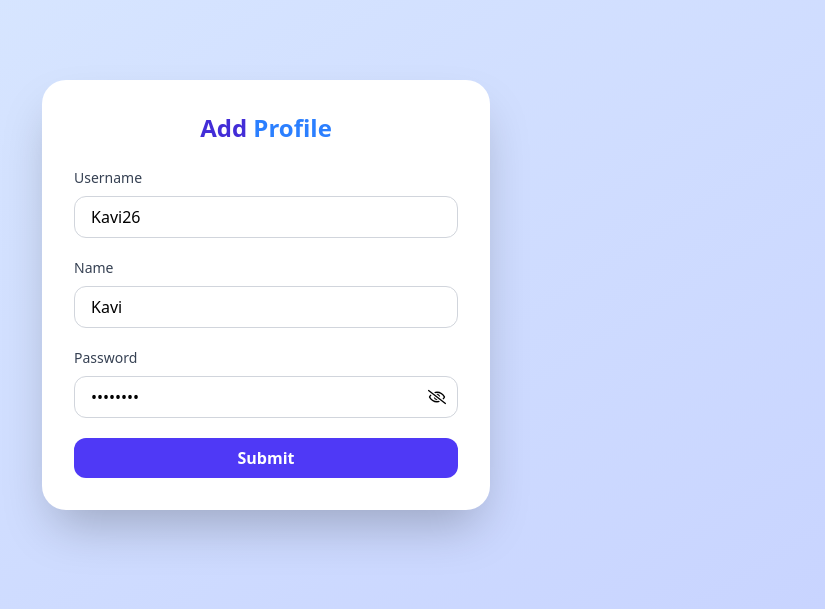
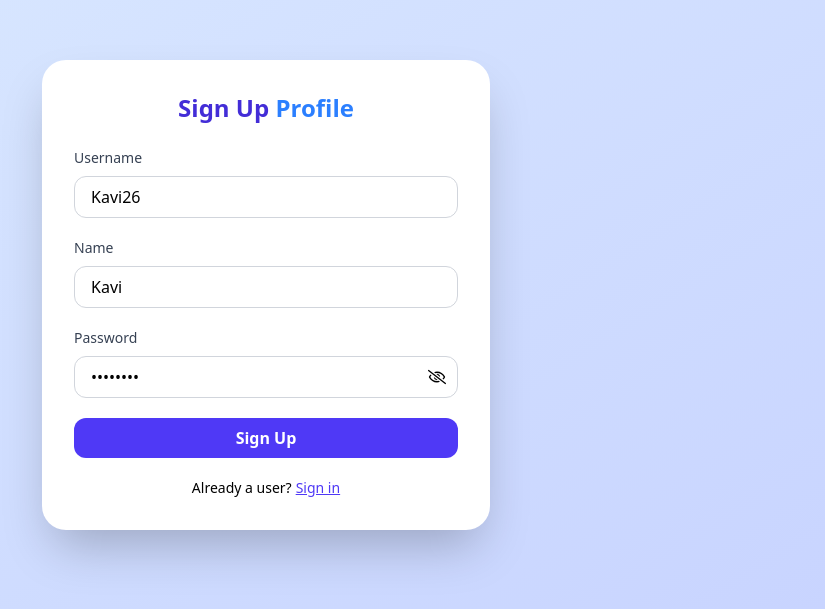
Before and after one commit to Kavi-Sharma08/3W, a React (Vite) app in the folder frontend/: page / in a window 1280 px wide. Shown: the part 105-714 px from the top of the page, without its empty margins (374-1199 px from the left). Built offline with nearby package versions, Linux system fonts and the light colour scheme.

Commit message:
optimised the code for all users and also created a logic page

```diff
--- a/frontend/src/components/AllUsers.jsx
+++ b/frontend/src/components/AllUsers.jsx
@@ -1,12 +1,13 @@
 import { useEffect, useState } from "react";
 import axios from "axios";
 import { useUser } from "../../Context/UserContext";
-
+import { useNavigate } from "react-router-dom";
 const USERS_PER_PAGE = 5;
 
 const AllUsers = () => {
   const {user : loggedInUser} = useUser();
-  console.log(loggedInUser)
+  console.log(loggedInUser);
+  const navigate = useNavigate();
   const [allUsers, setAllUsers] = useState([]);
   const [page, setPage] = useState(1);
   const [totalPages, setTotalPages] = useState(1);
@@ -56,6 +57,11 @@ const AllUsers = () => {
   useEffect(() => {
     fetchSuggestion(page);
   }, [page]);
+
+  if(!loggedInUser){
+    return navigate("/")
+
+  }
 
   return (
     <div className="min-h-screen bg-gray-100 py-10 px-4">
--- a/frontend/src/components/Form.jsx
+++ b/frontend/src/components/Form.jsx
@@ -1,50 +1,73 @@
-import { useState , useEffect } from 'react'
-import { FaRegEye } from "react-icons/fa";
-import { FaRegEyeSlash } from "react-icons/fa";
+import { useState } from 'react';
+import { FaRegEye, FaRegEyeSlash } from "react-icons/fa";
 import { useNavigate } from "react-router-dom";
 import { useUser } from '../../Context/UserContext';
-import axios from "axios"
+import axios from "axios";
+
 const Form = () => {
-    const {setUser} = useUser();
-    const navigate  =  useNavigate();
-    const [togglePasswordEye, settogglePasswordEye] = useState(false);
-    const [usernameError, setusernameError] = useState("")
-    const [formData, setformData] = useState({
-        username : "Kavi26",
-        name : "Kavi",
-        password : "Kavi@123"
-    })
-    const handleSubmit = async (e)=>{
+  const { setUser } = useUser();
+  const navigate = useNavigate();
+
+  const [togglePasswordEye, setTogglePasswordEye] = useState(false);
+  const [usernameError, setUsernameError] = useState("");
+  const [Login, setLogin] = useState(false); // false = Sign Up, true = Sign In
+
+  const [formData, setFormData] = useState({
+    username: "Kavi26",
+    name: "Kavi",
+    password: "Kavi@123"
+  });
+
+  const handleLogin = () => {
+    setLogin(prev => !prev);
+    setUsernameError("");
+  };
+
+  const handleSubmit = async (e) => {
     e.preventDefault();
-        console.log(formData)
-        setusernameError("")
+    setUsernameError("");
 
     try {
-            const res = await axios.post(`${import.meta.env.VITE_BACKEND_URL}/addUser` ,{
-                ...formData
-            })
-            console.log(res);
-            setUser(res?.data);
+      if (!Login) {
+        // Sign Up mode
+        const res = await axios.post(`${import.meta.env.VITE_BACKEND_URL}/addUser`, {
+          username: formData.username,
+          name: formData.name,
+          password: formData.password,
+        });
+
+        console.log("User signed up:", res.data);
+        // Switch to Login view after successful signup
+        setLogin(true);
+        // Optionally reset form fields
+        setFormData(prev => ({ ...prev, name: "", password: "" }));
+      } else {
+        // Sign In mode
+        const res = await axios.post(`${import.meta.env.VITE_BACKEND_URL}/login`, {
+          username: formData.username,
+          password: formData.password,
+        });
+
+        console.log("User logged in:", res.data);
+        setUser(res.data);
         navigate("/users");
+      }
     } catch (error) {
       console.log(error);
-            const usernameError = error?.response?.data?.message;
-            console.log(usernameError)
-            setusernameError(usernameError);
-
+      console.log(error)
+      const message = error?.response?.data?.message || "Something went wrong";
+      setUsernameError(message);
     }
-
-    }
+  };
 
   return (
     <div className="min-h-screen w-full bg-gradient-to-br from-blue-100 to-indigo-200 flex justify-center items-center p-4">
       <div className="bg-white shadow-2xl rounded-3xl w-full max-w-md p-8">
         <h2 className="text-2xl font-bold text-center text-indigo-700 mb-6">
-            Add <span className="text-blue-500">Profile</span>
+          {Login ? "Sign In" : "Sign Up"} <span className="text-blue-500">Profile</span>
         </h2>
 
-            <form className="flex flex-col gap-5">
-
+        <form className="flex flex-col gap-5" onSubmit={handleSubmit}>
           <div className="flex flex-col">
             <label htmlFor="username" className="mb-2 text-sm font-medium text-gray-700">
               Username
@@ -54,37 +77,33 @@ const Form = () => {
               id="username"
               value={formData.username}
               onChange={(e) =>
-                        setformData((prev) => ({ ...prev, username: e.target.value }))
+                setFormData(prev => ({ ...prev, username: e.target.value }))
               }
               className="border border-gray-300 rounded-xl px-4 py-2 focus:outline-none focus:ring-2 focus:ring-indigo-400 transition"
               placeholder="Enter username"
             />
-                    {
-                        usernameError && (
-                            <div className='text-red-600'>
-                                <p>{usernameError}</p>
-                            </div>
-                        )
-                    }
+            {usernameError && (
+              <p className="text-red-600 mt-1">{usernameError}</p>
+            )}
           </div>
 
-
+          {!Login && (
             <div className="flex flex-col">
-                    <label htmlFor="Name" className="mb-2 text-sm font-medium text-gray-700">
+              <label htmlFor="name" className="mb-2 text-sm font-medium text-gray-700">
                 Name
               </label>
               <input
                 autoComplete="off"
-                        id="Name"
+                id="name"
                 value={formData.name}
                 onChange={(e) =>
-                            setformData((prev) => ({ ...prev, Name: e.target.value }))
+                  setFormData(prev => ({ ...prev, name: e.target.value }))
                 }
                 className="border border-gray-300 rounded-xl px-4 py-2 focus:outline-none focus:ring-2 focus:ring-indigo-400 transition"
                 placeholder="Enter full name"
               />
             </div>
-
+          )}
 
           <div className="relative flex flex-col">
             <label htmlFor="password" className="mb-2 text-sm font-medium text-gray-700">
@@ -92,30 +111,44 @@ const Form = () => {
             </label>
             <input
               autoComplete="off"
-                        type = {!togglePasswordEye ? "password" :"text"}
+              type={!togglePasswordEye ? "password" : "text"}
               id="password"
               value={formData.password}
               onChange={(e) =>
-                            setformData((prev) => ({ ...prev, password: e.target.value }))
+                setFormData(prev => ({ ...prev, password: e.target.value }))
               }
               className="border border-gray-300 rounded-xl px-4 py-2 focus:outline-none focus:ring-2 focus:ring-indigo-400 transition"
               placeholder="Enter password"
             />
-                    <span onClick={()=>{settogglePasswordEye((prev)=>!prev)}} className='absolute right-3 top-10'>{!togglePasswordEye ? <FaRegEyeSlash size={18}/> : <FaRegEye size={18}/> }</span>
+            <span
+              onClick={() => setTogglePasswordEye(prev => !prev)}
+              className="absolute right-3 top-10 cursor-pointer"
+            >
+              {!togglePasswordEye ? <FaRegEyeSlash size={18} /> : <FaRegEye size={18} />}
+            </span>
           </div>
 
           <button
-                    type="button"
-                    onClick={handleSubmit}
+            type="submit"
             className="w-full bg-indigo-600 hover:bg-indigo-700 text-white rounded-xl py-2 font-semibold transition"
           >
-                    Submit
+            {Login ? "Sign In" : "Sign Up"}
           </button>
+
+          <div className="flex justify-center text-sm">
+            <span>{Login ? "Don’t have an account?" : "Already a user?"}</span>
+            <button
+              type="button"
+              onClick={handleLogin}
+              className="text-indigo-600 ml-1 underline"
+            >
+              {Login ? "Sign up" : "Sign in"}
+            </button>
+          </div>
         </form>
       </div>
     </div>
+  );
+};
 
-  )
-}
-
-export default Form
+export default Form;
```
Lines whose indentation alone changed are shown as unchanged.
